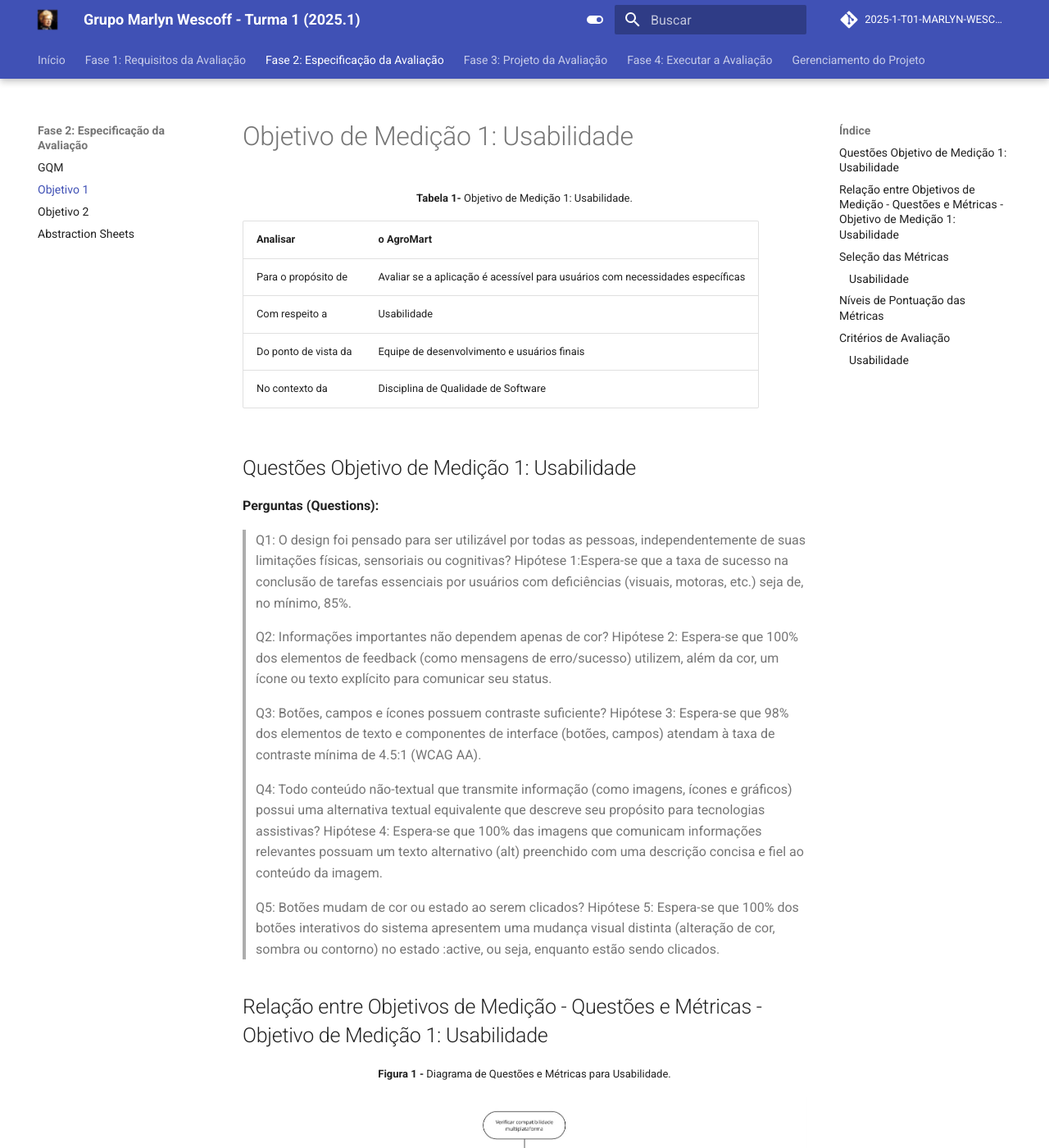
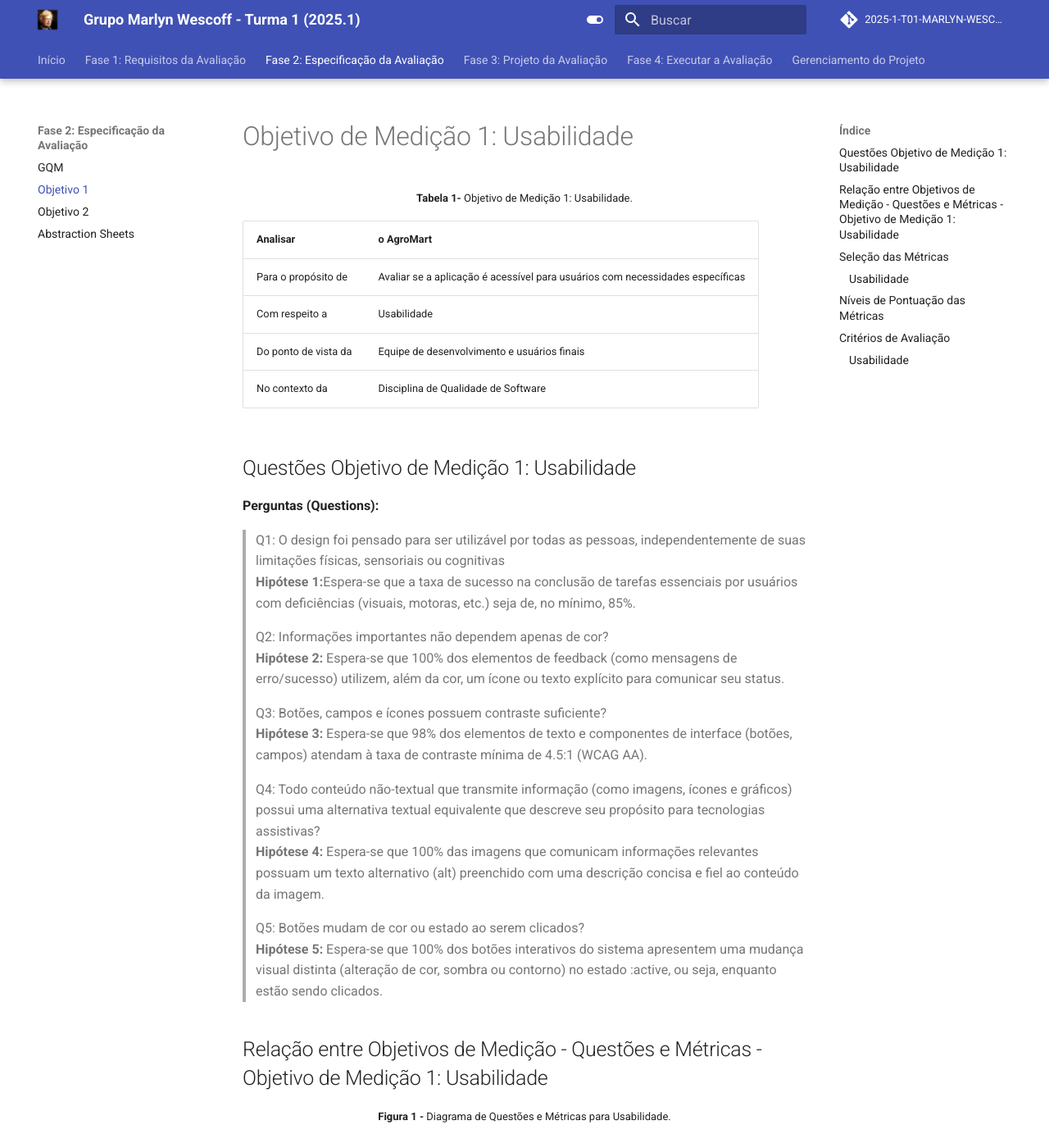
Before and after one commit to FCTE-Qualidade-de-Software-1/2025-1-T01-MARLYN-WESCOFF, an MkDocs documentation site: the page built from docs/fase2/objetivo1.md, in a window 1280 px wide and 1400 px high. Shown: the whole window at 82% size. Built offline with MkDocs 1.6.1 and Material for MkDocs 9.7.7, drawn with Linux system fonts in a browser that asks for light colours; comment, search, counter and statistics services are not loaded.

```diff
--- a/docs/fase2/objetivo1.md
+++ b/docs/fase2/objetivo1.md
@@ -13,20 +13,15 @@
 
 **Perguntas (Questions):**
 
-> Q1: O design foi pensado para ser utilizável por todas as pessoas, independentemente de suas limitações físicas, sensoriais ou cognitivas?
-> Hipótese 1:Espera-se que a taxa de sucesso na conclusão de tarefas essenciais por usuários com deficiências (visuais, motoras, etc.) seja de, no mínimo, 85%.
+> Q1: O design foi pensado para ser utilizável por todas as pessoas, independentemente de suas limitações físicas, sensoriais ou cognitivas <br> **Hipótese 1:**Espera-se que a taxa de sucesso na conclusão de tarefas essenciais por usuários com deficiências (visuais, motoras, etc.) seja de, no mínimo, 85%.
 
-> Q2: Informações importantes não dependem apenas de cor?
-> Hipótese 2: Espera-se que 100% dos elementos de feedback (como mensagens de erro/sucesso) utilizem, além da cor, um ícone ou texto explícito para comunicar seu status.
+> Q2: Informações importantes não dependem apenas de cor? <br> **Hipótese 2:** Espera-se que 100% dos elementos de feedback (como mensagens de erro/sucesso) utilizem, além da cor, um ícone ou texto explícito para comunicar seu status.
 
-> Q3: Botões, campos e ícones possuem contraste suficiente?
-> Hipótese 3: Espera-se que 98% dos elementos de texto e componentes de interface (botões, campos) atendam à taxa de contraste mínima de 4.5:1 (WCAG AA).
+> Q3: Botões, campos e ícones possuem contraste suficiente?<br> **Hipótese 3:** Espera-se que 98% dos elementos de texto e componentes de interface (botões, campos) atendam à taxa de contraste mínima de 4.5:1 (WCAG AA).
 
-> Q4: Todo conteúdo não-textual que transmite informação (como imagens, ícones e gráficos) possui uma alternativa textual equivalente que descreve seu propósito para tecnologias assistivas?
-> Hipótese 4: Espera-se que 100% das imagens que comunicam informações relevantes possuam um texto alternativo (alt) preenchido com uma descrição concisa e fiel ao conteúdo da imagem.
+> Q4: Todo conteúdo não-textual que transmite informação (como imagens, ícones e gráficos) possui uma alternativa textual equivalente que descreve seu propósito para tecnologias assistivas? <br> **Hipótese 4:** Espera-se que 100% das imagens que comunicam informações relevantes possuam um texto alternativo (alt) preenchido com uma descrição concisa e fiel ao conteúdo da imagem.
 
-> Q5: Botões mudam de cor ou estado ao serem clicados?
-> Hipótese 5: Espera-se que 100% dos botões interativos do sistema apresentem uma mudança visual distinta (alteração de cor, sombra ou contorno) no estado :active, ou seja, enquanto estão sendo clicados.
+> Q5: Botões mudam de cor ou estado ao serem clicados? <br> **Hipótese 5:** Espera-se que 100% dos botões interativos do sistema apresentem uma mudança visual distinta (alteração de cor, sombra ou contorno) no estado :active, ou seja, enquanto estão sendo clicados.
 
 
 ## Relação entre Objetivos de Medição - Questões e Métricas - Objetivo de Medição 1: Usabilidade
```
